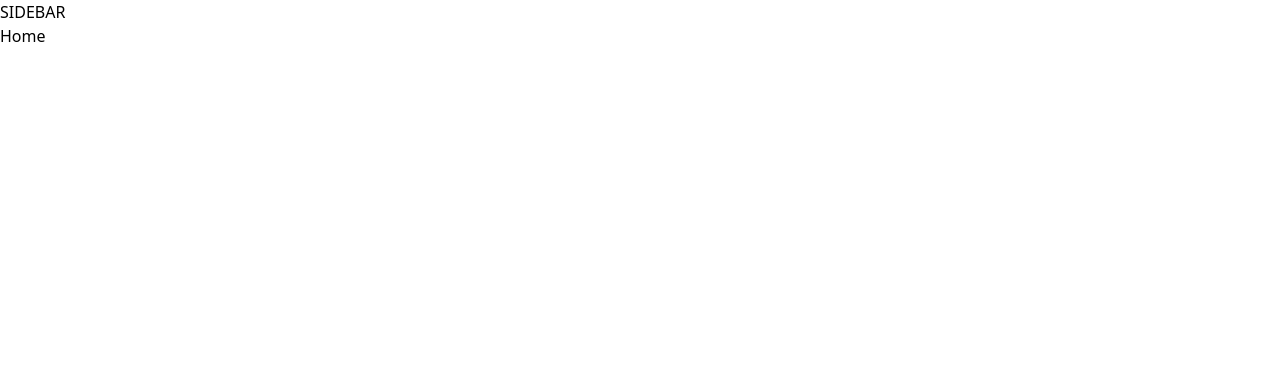
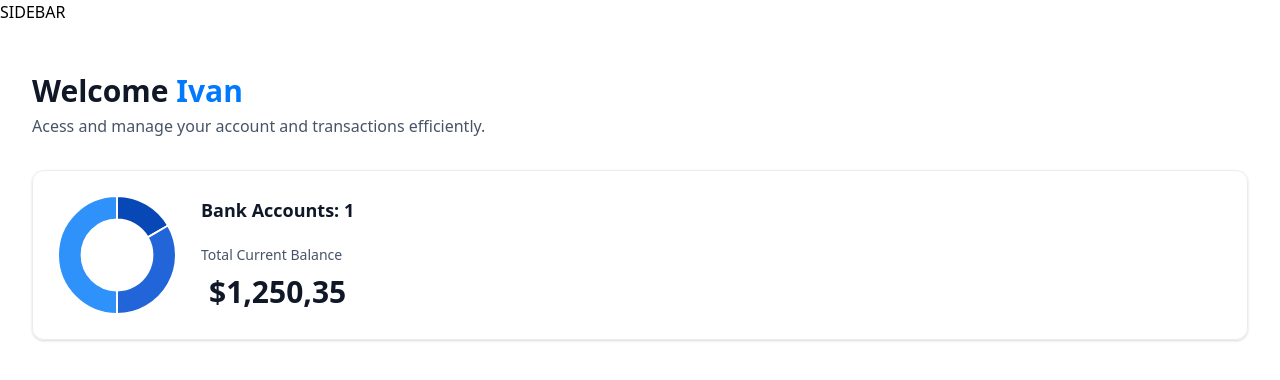
Before and after one commit to Dynam1kss/banking-app-platform, a Next.js app: page / in a window 1280 px wide. Shown: the top 380 px of the page. Built offline with nearby package versions, Linux system fonts and the light colour scheme.

Commit message:
implement home page: basic info, balance animation (react-countup), doughnut chart (chart js, react chartjs 2).

```diff
--- a/app/(auth)/sign-in/page.tsx
+++ b/app/(auth)/sign-in/page.tsx
@@ -1,7 +1,7 @@
 import React from "react";
 
 const SignIn = () => {
-  return <div>SignIn</div>;
+  return <div>Sign In</div>;
 };
 
 export default SignIn;
--- a/app/(auth)/sign-up/page.tsx
+++ b/app/(auth)/sign-up/page.tsx
@@ -1,7 +1,7 @@
 import React from "react";
 
 const SignUp = () => {
-  return <div>SignUp</div>;
+  return <div>Sign Up</div>;
 };
 
 export default SignUp;
--- a/app/(root)/page.tsx
+++ b/app/(root)/page.tsx
@@ -1,7 +1,29 @@
+import TotalBalanceBox from "@/components/TotalBalanceBox";
+import HeaderBox from "@/components/ui/HeaderBox";
 import React from "react";
 
 const Home = () => {
-  return <div>Home</div>;
+  const loggedIn = { firstName: "Ivan" };
+
+  return (
+    <section className="home">
+      <div className="home-content">
+        <header className="home-header">
+          <HeaderBox
+            type="greeting"
+            title="Welcome"
+            user={loggedIn?.firstName || "Guest"}
+            subtext="Acess and manage your account and transactions efficiently."
+          />
+          <TotalBalanceBox
+            accounts={[]}
+            totalBanks={1}
+            totalCurrentBalance={1250.35}
+          />
+        </header>
+      </div>
+    </section>
+  );
 };
 
 export default Home;
--- /dev/null
+++ b/components/AnimatedCounter.tsx
@@ -0,0 +1,20 @@
+"use client";
+
+import CountUp from "react-countup";
+
+const AnimatedCounter = ({ amount }: { amount: number }) => {
+  return (
+    <div>
+      <CountUp
+        className="w-full"
+        // duration={2.75}
+        decimals={2}
+        decimal=","
+        prefix="$"
+        end={amount}
+      />
+    </div>
+  );
+};
+
+export default AnimatedCounter;
--- /dev/null
+++ b/components/DoughnutChart.tsx
@@ -0,0 +1,35 @@
+"use client";
+
+import { Chart as ChartJS, ArcElement, Tooltip, Legend } from "chart.js";
+import { Doughnut } from "react-chartjs-2";
+
+ChartJS.register(ArcElement, Tooltip, Legend);
+
+const DoughnutChart = ({ accounts }: DoughnutChartProps) => {
+  const data = {
+    datasets: [
+      {
+        label: "Banks",
+        data: [1250, 2500, 3750],
+        backgroundColor: ["#0747b6", "#2265d8", "#2f91fa"],
+      },
+    ],
+    labels: ["Bank 1", "Bank 2", "Bank 3"],
+  };
+
+  return (
+    <Doughnut
+      data={data}
+      options={{
+        cutout: "60%",
+        plugins: {
+          legend: {
+            display: false,
+          },
+        },
+      }}
+    />
+  );
+};
+
+export default DoughnutChart;
--- /dev/null
+++ b/components/TotalBalanceBox.tsx
@@ -0,0 +1,27 @@
+import AnimatedCounter from "./AnimatedCounter";
+import DoughnutChart from "./DoughnutChart";
+
+const TotalBalanceBox = ({
+  accounts = [],
+  totalBanks,
+  totalCurrentBalance,
+}: TotlaBalanceBoxProps) => {
+  return (
+    <section className="total-balance">
+      <div className="total-balance-chart">
+        <DoughnutChart accounts={accounts} />
+      </div>
+      <div className="flex flex-col gap-6">
+        <h2 className="header-2">Bank Accounts: {totalBanks}</h2>
+        <div className="flex flex-col gap-2">
+          <p className="total-balance-label">Total Current Balance</p>
+          <div className="total-balance-amount flex-center gap-2">
+            <AnimatedCounter amount={totalCurrentBalance} />
+          </div>
+        </div>
+      </div>
+    </section>
+  );
+};
+
+export default TotalBalanceBox;
--- /dev/null
+++ b/components/ui/HeaderBox.tsx
@@ -0,0 +1,20 @@
+const HeaderBox = ({
+  type = "title",
+  title,
+  subtext,
+  user,
+}: HeaderBoxProps) => {
+  return (
+    <div className="header-box">
+      <h1 className="header-box-title">
+        {title}
+        {type === "greeting" && (
+          <span className="text-bankGradient">&nbsp;{user}</span> // &nbsp; - space between words
+        )}
+      </h1>
+      <p className="header-box-subtext">{subtext}</p>
+    </div>
+  );
+};
+
+export default HeaderBox;
--- a/package.json
+++ b/package.json
@@ -10,11 +10,15 @@
   },
   "dependencies": {
     "@radix-ui/react-slot": "^1.1.0",
+    "chart.js": "^4.4.4",
     "class-variance-authority": "^0.7.0",
     "clsx": "^2.1.1",
     "lucide-react": "^0.429.0",
     "next": "14.2.6",
+    "query-string": "^9.1.0",
     "react": "^18",
+    "react-chartjs-2": "^5.2.0",
+    "react-countup": "^6.5.3",
     "react-dom": "^18",
     "tailwind-merge": "^2.5.2",
     "tailwindcss-animate": "^1.0.7"
```
Also changed, not shown: 1 other file (tests, documents, lock files or other folders).
